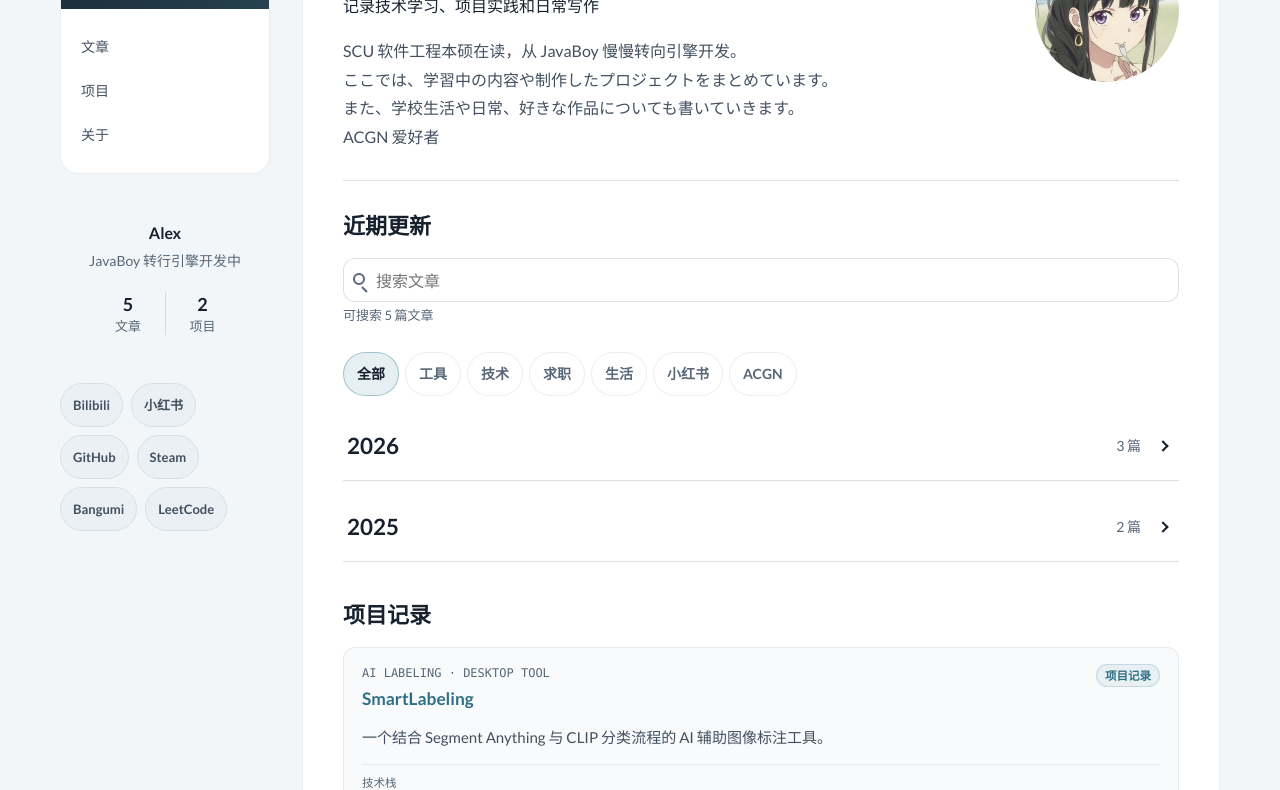
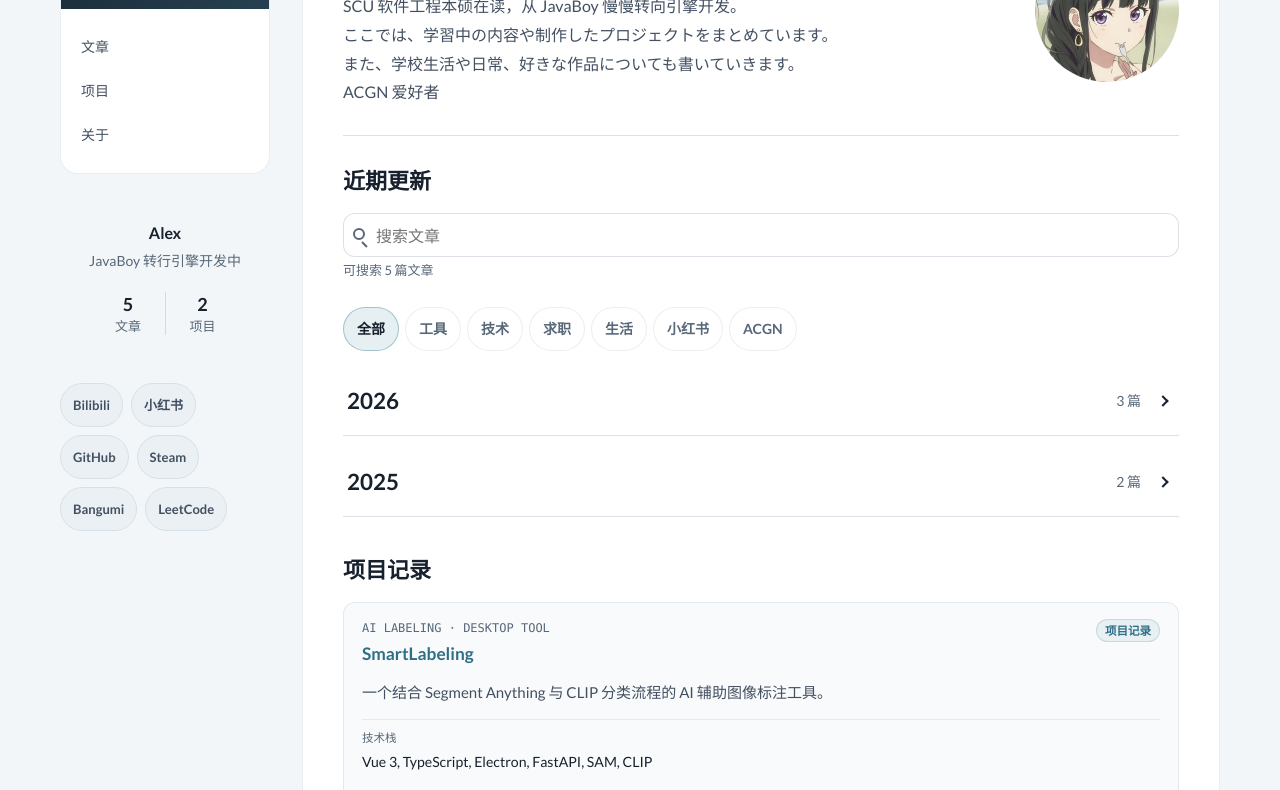
Before and after one commit to EmaireLi/EmaireLi.github.io, a plain HTML site: page index.html in a window 1280 px wide. Shown: the part 144-934 px from the top of the page. Drawn offline with nearby package versions, Linux system fonts and the light colour scheme; no server answers.

Commit message:
Update index.html

```diff
--- a/index.html
+++ b/index.html
@@ -42,7 +42,6 @@
               <img class="identity-avatar" src="./assets/image/avatar.webp" alt="Alex 的头像" width="288" height="288" decoding="async" />
               <div class="identity-copy">
                 <h1 id="welcome">Alex Emaire</h1>
-                <p class="identity-tagline">记录技术学习、项目实践和日常写作</p>
                 <p>
                   SCU 软件工程本硕在读，从 JavaBoy 慢慢转向引擎开发。
                 </p>
```
